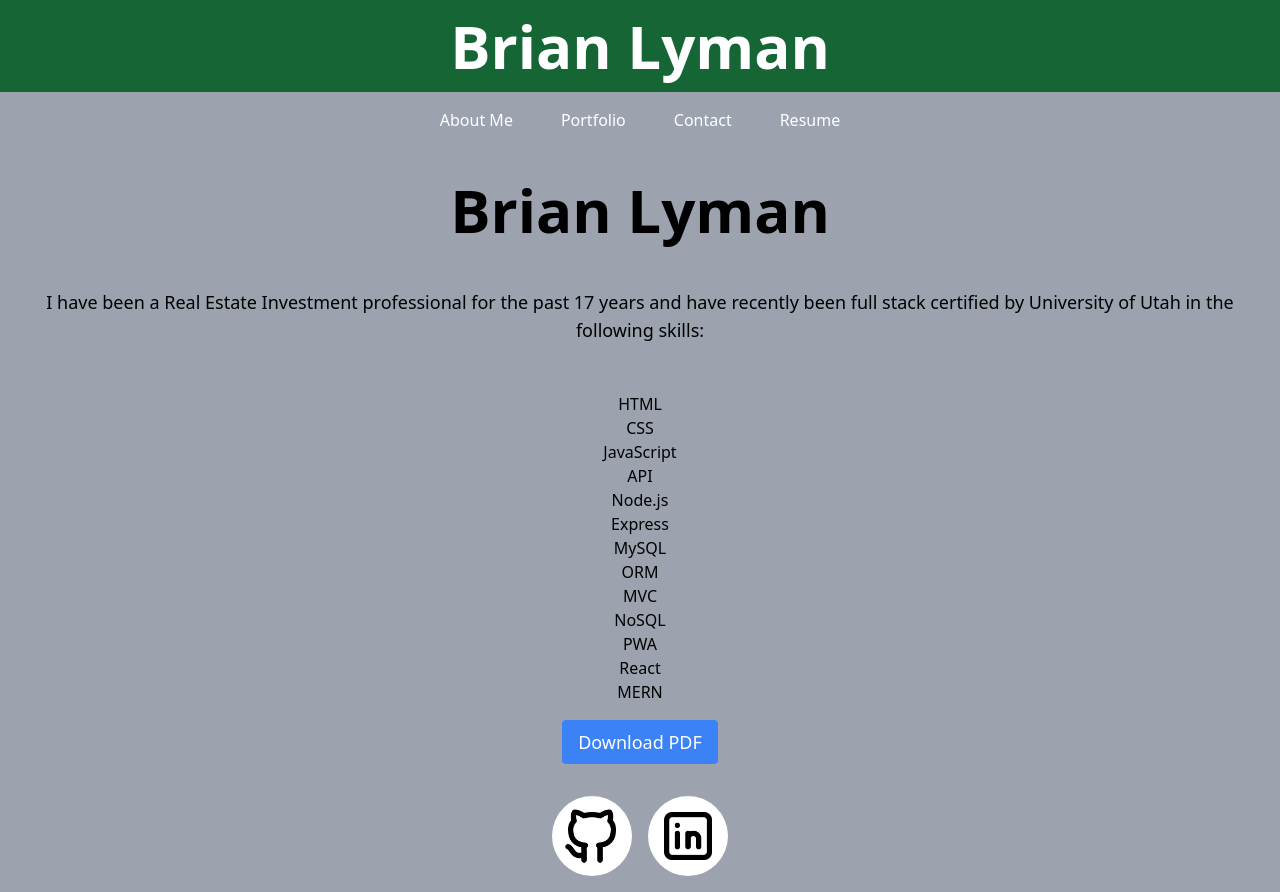
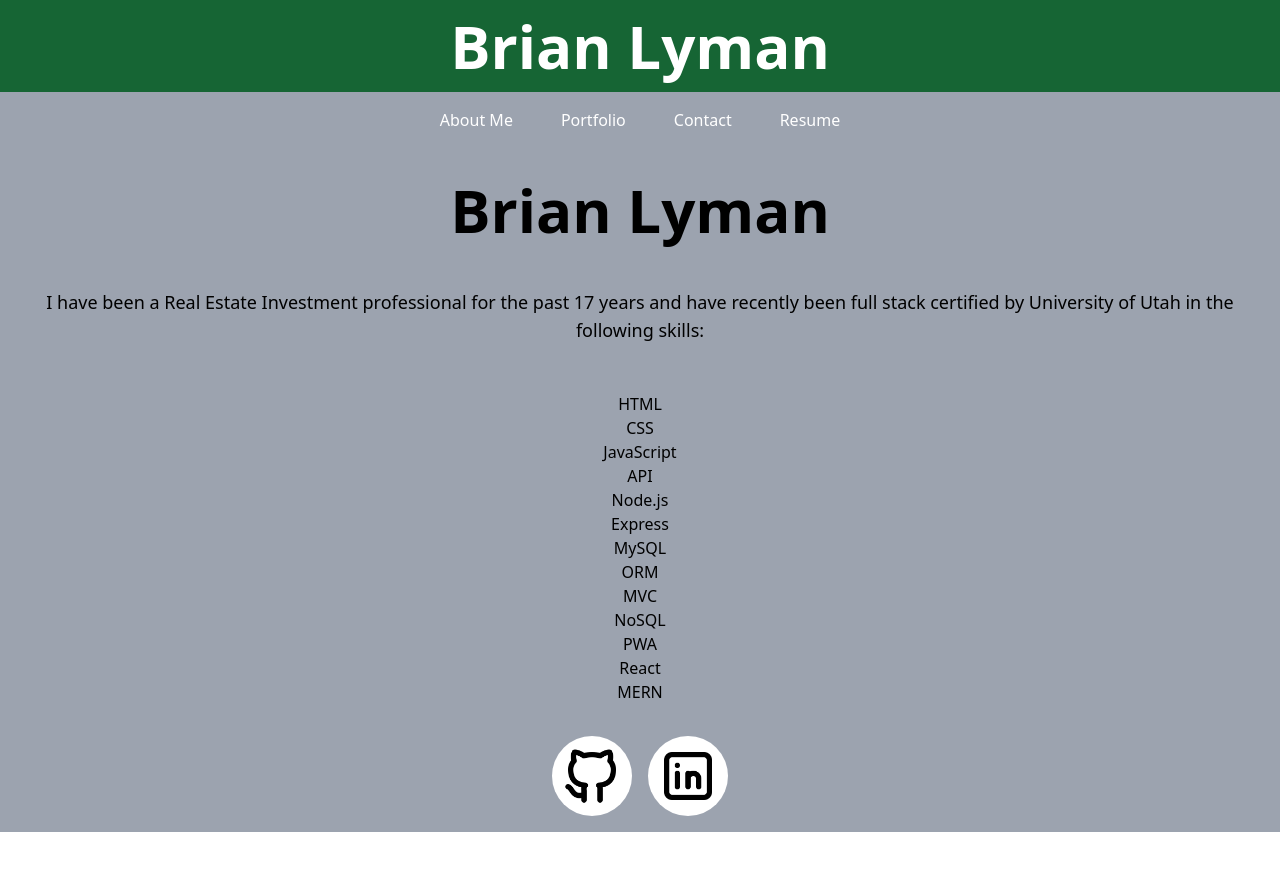
Before and after one commit to Lyman17/React-Portfolio, a React (Vite) app: page /resume in a window 1280 px wide. After the commit the page ends 832 px from the top, so only its background shows below. Built offline with nearby package versions, Linux system fonts and the light colour scheme.

Commit message:
fixed resume button

```diff
--- a/src/components/Resume.jsx
+++ b/src/components/Resume.jsx
@@ -1,5 +1,5 @@
 import React from 'react';
-import html2pdf from 'html2pdf.js';
+import html2pdf from '/Lyman_Resume_LinkedIn.pdf';
 
 const Resume = () => {
   const downloadPDF = () => {
@@ -7,7 +7,7 @@ const Resume = () => {
 
     const pdfOptions = {
       margin: 10,
-      filename: 'public\Lyman_Resume_LinkedIn.pdf',
+      filename: '/Lyman_Resume_LinkedIn.pdf',
       image: { type: 'jpeg', quality: 0.98 },
       html2canvas: { scale: 2 },
       jsPDF: { unit: 'mm', format: 'a4', orientation: 'portrait' },
@@ -37,9 +37,9 @@ const Resume = () => {
         </ul>
       </div>
 
-      <button onClick={downloadPDF} className="bg-blue-500 text-white text-lg px-4 py-2 rounded mt-4 hover:bg-blue-600">
+      {/* <button onClick={downloadPDF} className="bg-blue-500 text-white text-lg px-4 py-2 rounded mt-4 hover:bg-blue-600">
         Download PDF
-      </button>
+      </button> */}
     </div>
   );
 };
```
